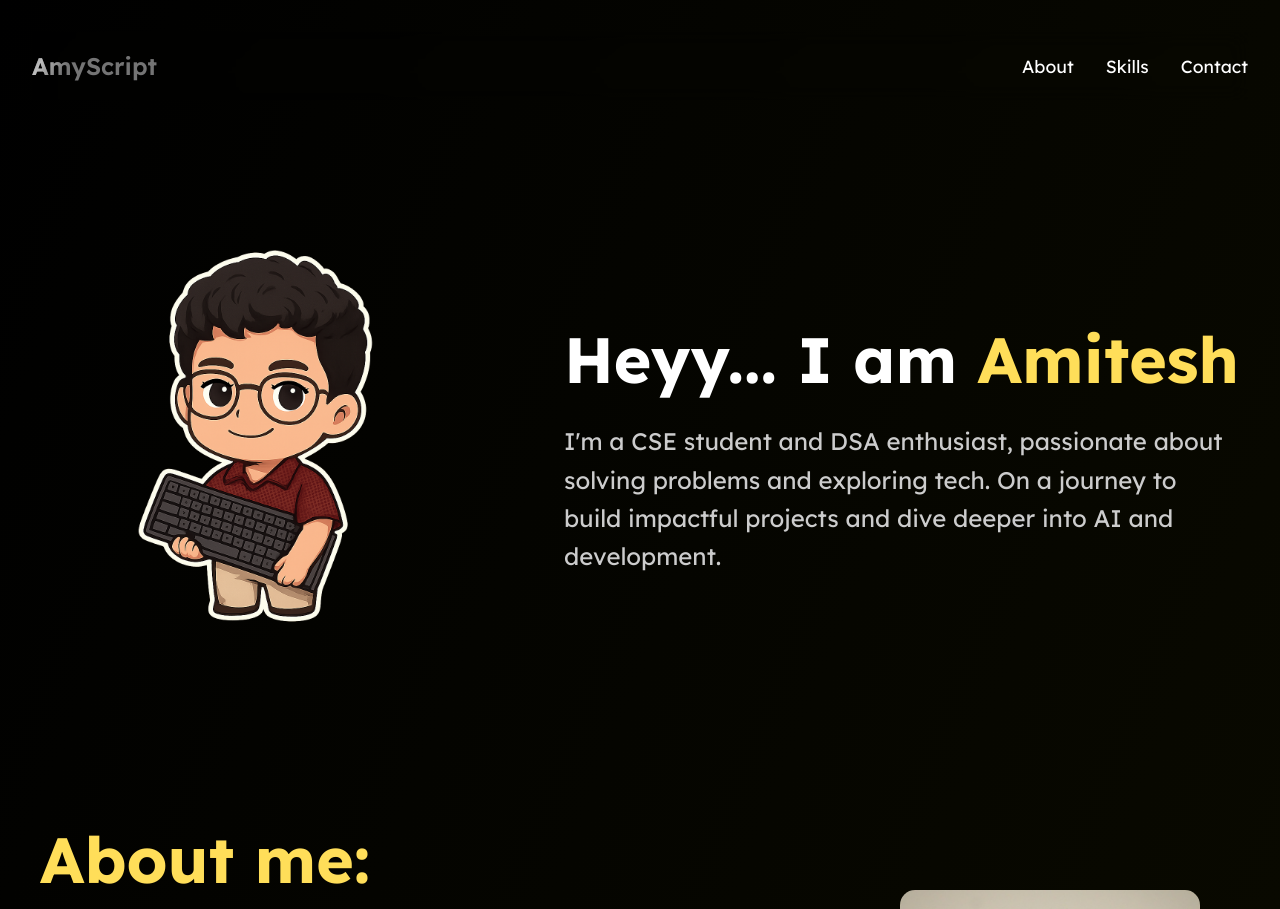
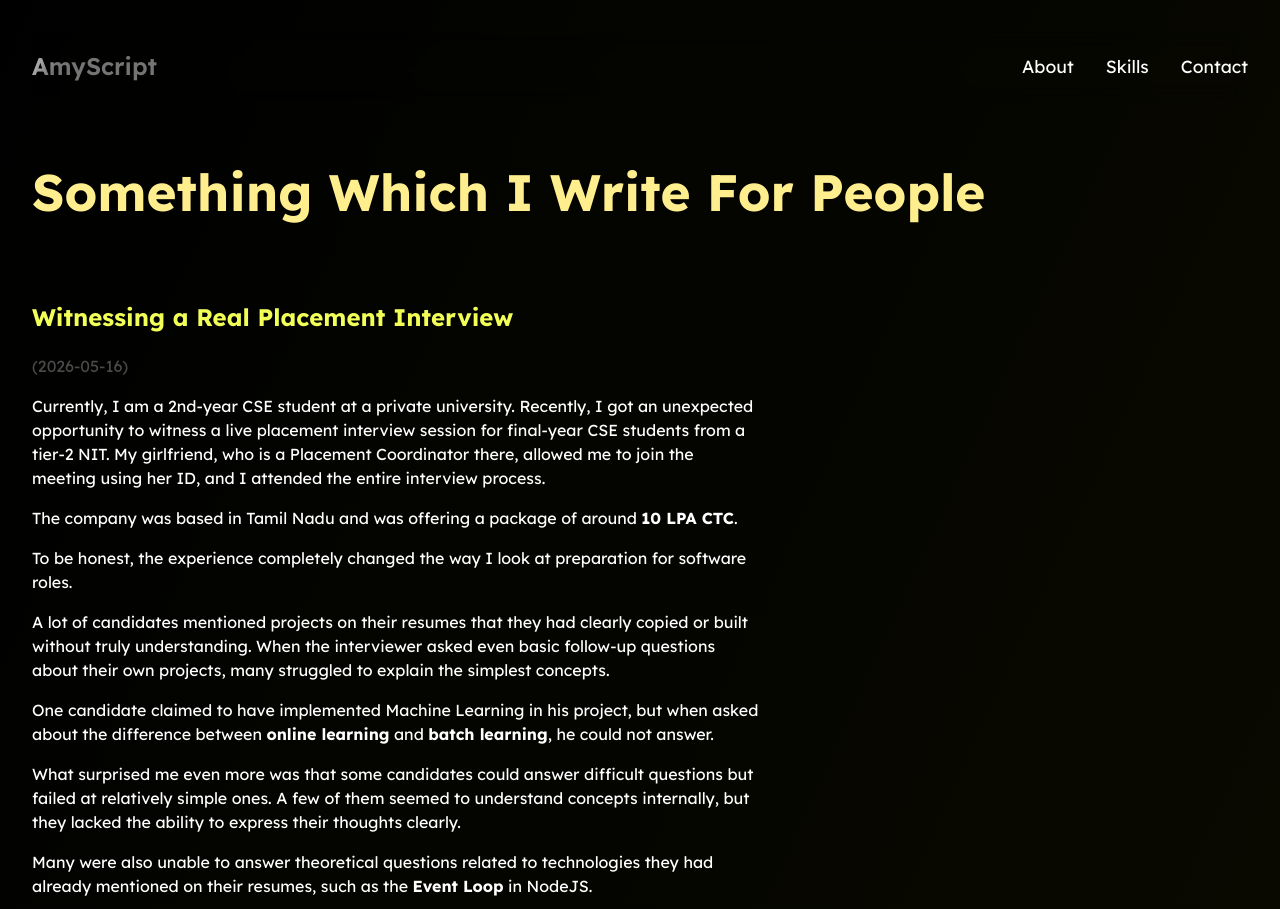
Before and after one commit to AmyKrrrr/Amitesh-Portfolio, a React (Vite) app: page /blogs in a window 1280 px wide. Shown: the top 909 px of the page. Built offline with nearby package versions, Linux system fonts and the light colour scheme.

Commit message:
Blogs Router

```diff
--- a/package.json
+++ b/package.json
@@ -16,7 +16,9 @@
     "react": "^19.1.0",
     "react-activity-calendar": "^2.7.13",
     "react-dom": "^19.1.0",
-    "react-icons": "^5.6.0"
+    "react-icons": "^5.6.0",
+    "react-markdown": "^10.1.0",
+    "react-router-dom": "^7.15.1"
   },
   "devDependencies": {
     "@eslint/js": "^9.30.1",
--- /dev/null
+++ b/public/blogs/01-witnessed-interview.md
@@ -0,0 +1,92 @@
+Currently, I am a 2nd-year CSE student at a private university. Recently, I got an unexpected opportunity to witness a live placement interview session for final-year CSE students from a tier-2 NIT. My girlfriend, who is a Placement Coordinator there, allowed me to join the meeting using her ID, and I attended the entire interview process.
+
+The company was based in Tamil Nadu and was offering a package of around **10 LPA CTC**.
+
+To be honest, the experience completely changed the way I look at preparation for software roles.
+
+A lot of candidates mentioned projects on their resumes that they had clearly copied or built without truly understanding. When the interviewer asked even basic follow-up questions about their own projects, many struggled to explain the simplest concepts.
+
+One candidate claimed to have implemented Machine Learning in his project, but when asked about the difference between **online learning** and **batch learning**, he could not answer.
+
+What surprised me even more was that some candidates could answer difficult questions but failed at relatively simple ones. A few of them seemed to understand concepts internally, but they lacked the ability to express their thoughts clearly.
+
+Many were also unable to answer theoretical questions related to technologies they had already mentioned on their resumes, such as the **Event Loop** in NodeJS.
+
+For every candidate, the interviewer asked around **4–5 questions**, and honestly, I barely knew the answers to most of them. *(It scared me.)*
+
+### Questions Asked During the Interview
+
+- Event Delegation
+- Data Indexing
+- Global CDN Cache Invalidation Strategy
+- Online Learning vs Batch Learning
+- Rotated Sorted Array
+- Longest Substring Without Repeating Characters
+- Serialize and Deserialize Binary Tree
+- Vanishing Gradient Problem
+- Diameter of a Binary Tree : O(n)
+- KL Divergence
+- Fraud Detection with 99% Accuracy : Why is it bad, and how would you solve it?
+- Promise.all vs Promise.allSettled
+- Event Loop in Node.js
+- Mutex and Semaphore
+- Virtual Memory
+- N-Queens Problem
+- Consistent Hashing
+- Context Switching
+- Page Tables and TLB Address Translation
+- Sliding Window Substring Problems
+
+### What I Learned
+
+**1. Never Take CS Fundamentals Lightly**
+
+For smaller and mid-scale companies, DSA is important, but it is not everything.
+
+Understanding of:
+- Operating Systems
+- Networking
+- Databases
+- JavaScript internals
+- System Design fundamentals
+
+matters a lot.
+
+**2. Never Fake Knowledge on Your Resume**
+
+If you write something on your resume, be prepared to explain it deeply.
+
+Interviewers can easily identify whether you genuinely built something or just copied it from somewhere.
+
+**3. AI Can Build Projects for You, But Not Understanding**
+
+In the era of AI, it has become very easy to generate code and create projects quickly.
+
+The project may work perfectly, but if you do not understand:
+- how it works,
+- the concepts behind it,
+- why certain technologies are used,
+
+it becomes obvious during interviews.
+
+**4. Communication Matters**
+
+Some candidates actually knew the answers but failed to explain them properly.
+
+Technical knowledge alone is not enough, being able to communicate your thought process clearly is equally important.
+
+**5. Interviewers Often Ask From the Topics You Ignore**
+
+We often skip “small” topics like:
+- Promises
+- Event Loop
+- Caching
+- OS fundamentals
+
+assuming they are less important.
+
+Ironically, those are the exact areas interviewers use to test depth of understanding.
+
+This interview was honestly a wake-up call for me.
+
+As a 2nd-year student, I realized how much there still is to learn, not just DSA, but actual computer science fundamentals and real understanding of the technologies we use every day.
--- a/src/App.jsx
+++ b/src/App.jsx
@@ -3,16 +3,32 @@ import Hero from "./components/Hero";
 import About from "./components/About";
 import Skills from "./components/Skills";
 import Contact from "./components/Contact";
+import Blog from "./components/Blog";
+import { BrowserRouter as Router, Routes, Route } from 'react-router-dom';
 
 function App() {
   return (
-    <div>
+    <Router>
       <Header />
-      <Hero />
-      <About />
-      <Skills />
-      <Contact />
-    </div>
+      <Routes>
+        <Route
+          path="/" element={
+            <main>
+              <Hero/>
+              <About/>
+              <Skills/>
+              <Contact/>
+            </main>
+          }
+        />
+        <Route
+          path="/blogs"
+          element={
+            <Blog/>
+          }
+        />
+      </Routes>
+    </Router>
   );
 }
 
--- /dev/null
+++ b/src/components/Blog.css
@@ -0,0 +1,22 @@
+.blog-page{
+    text-align: left;
+}
+
+h1{
+    color: rgb(255, 238, 141);
+}
+
+h2{
+    color: rgb(241, 255, 87);
+}
+
+.date{
+    margin-top: 0%;
+    margin-bottom: 0%;
+    color: rgb(74, 74, 74);
+}
+
+.blog-post{
+    margin-right: 40%;
+    font-size: 100%;
+}
--- /dev/null
+++ b/src/components/Blog.jsx
@@ -0,0 +1,42 @@
+import React, { useEffect, useState } from "react";
+import ReactMarkdown from "react-markdown";
+import { posts } from "./blogData";
+import "./Blog.css";
+import { color } from "framer-motion";
+
+const Blog = () => {
+  const [blogContents, setBlogContents] = useState({});
+
+  useEffect(() => {
+    const loadBlogs = async () => {
+      const loadedBlogs = {};
+
+      for (const post of posts) {
+        const response = await fetch(`/blogs/${post.post}.md`);
+        const text = await response.text();
+
+        loadedBlogs[post.id] = text;
+      }
+
+      setBlogContents(loadedBlogs);
+    };
+
+    loadBlogs();
+  }, []);
+
+  return (
+    <div className="blog-page">
+      <h1>Something Which I Write For People</h1>
+      {posts.map((post) => (
+        <article key={post.id} className="blog-post">
+          <br className="gh"/>
+          <h2>{post.title}</h2>
+          <p className="date">({post.date})</p>
+          <ReactMarkdown>{blogContents[post.id] || "Loading..."}</ReactMarkdown>
+        </article>
+      ))}
+    </div>
+  );
+};
+
+export default Blog;
--- /dev/null
+++ b/src/components/blogData.js
@@ -0,0 +1,14 @@
+export const blogPosts = [
+  {
+    id: 1,
+    title: "Witnessing a Real Placement Interview",
+    post: "01-witnessed-interview",
+    date: "2026-05-16",
+    description: "abcd"
+  }
+];
+
+// // Automatically sort from newest to oldest based on the date string
+export const posts = blogPosts.sort((a, b) => {
+  return new Date(b.date) - new Date(a.date);
+});
```
Also changed, not shown: 1 other file (tests, documents, lock files or other folders).
